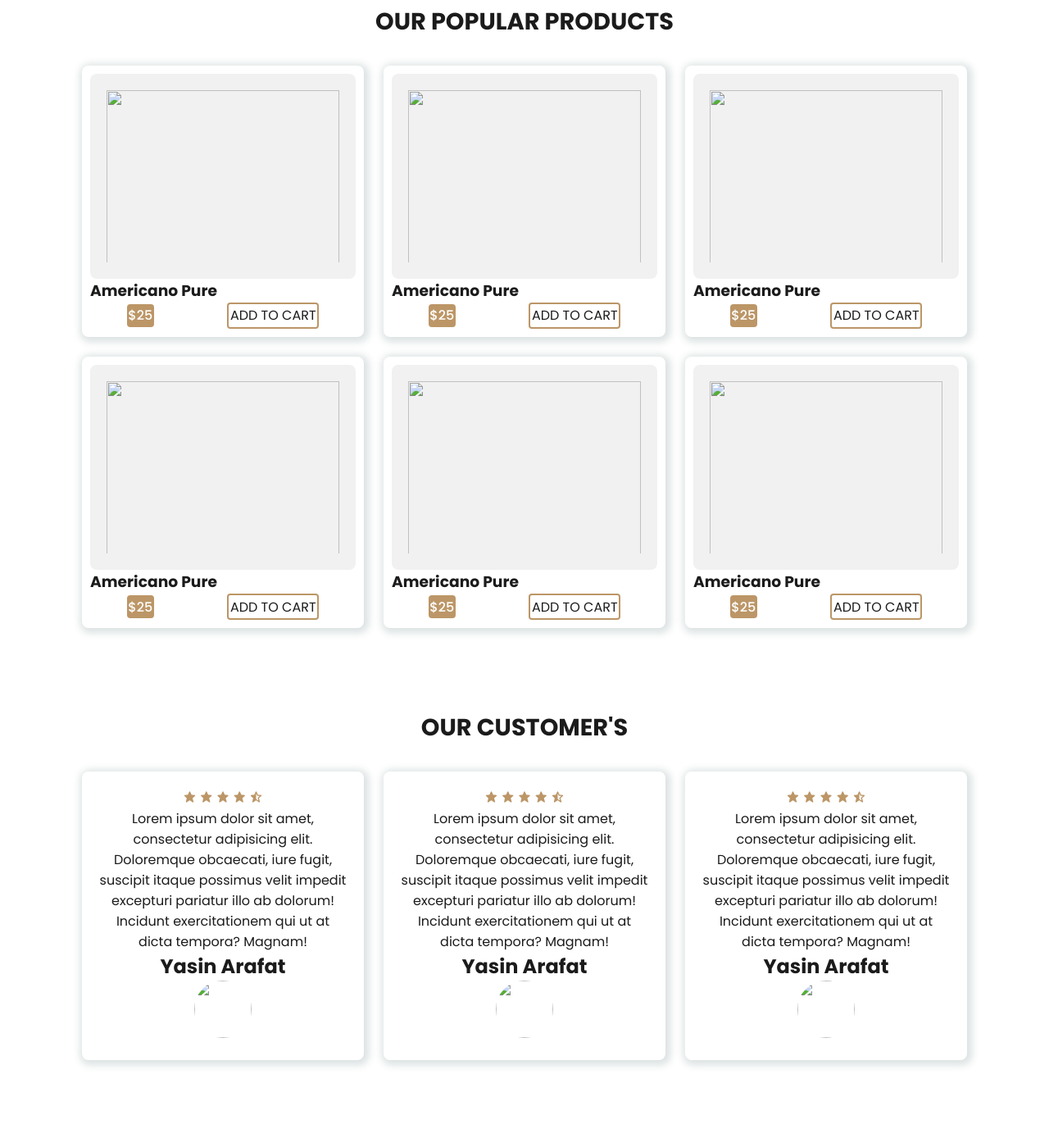
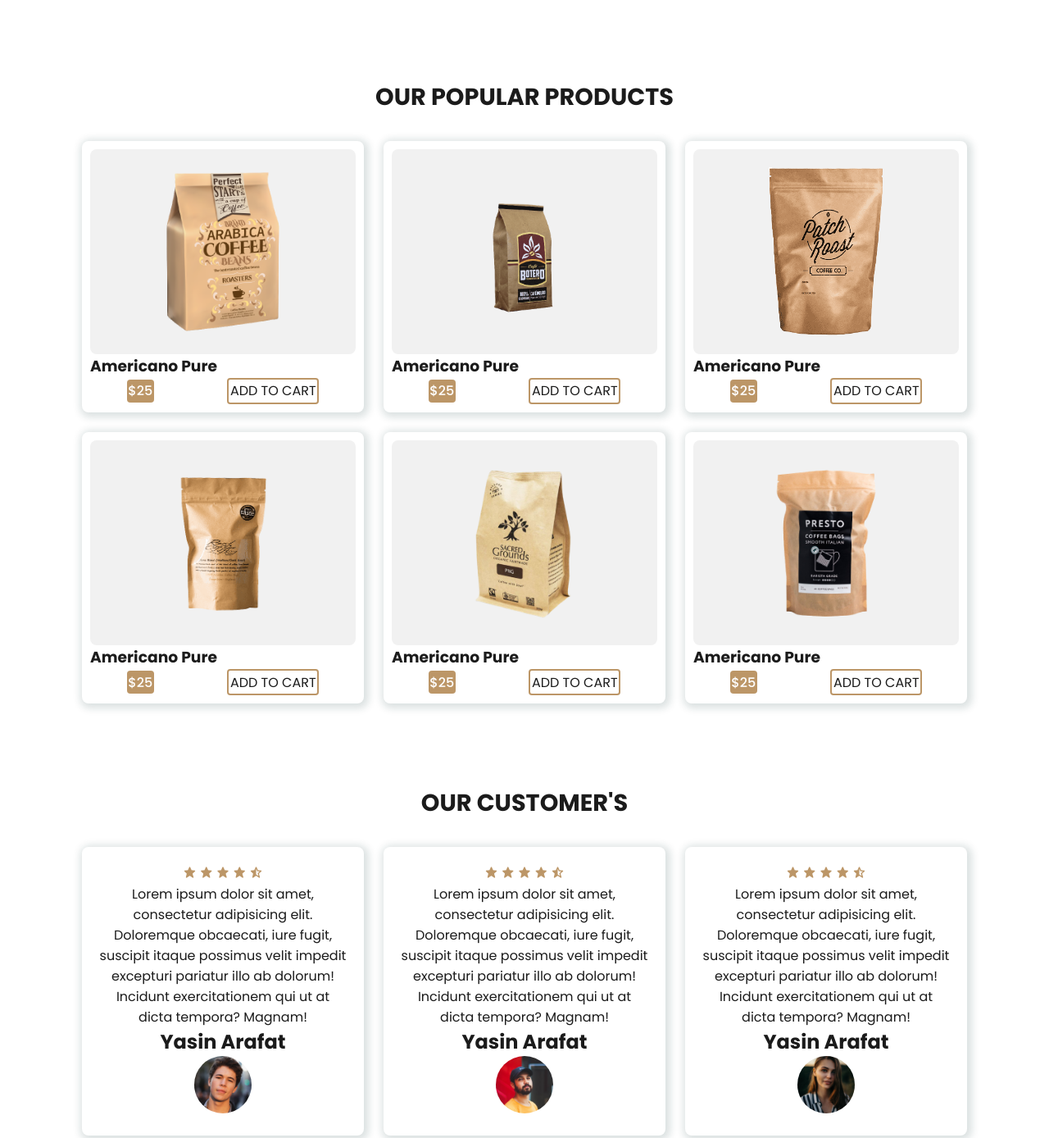
Before and after one commit to vishakhash18/Coffee-Shop-, a plain HTML site: page index.html in a window 1280 px wide. Shown: the part 1212-2600 px from the top of the page at 82% size. Drawn offline with nearby package versions, Linux system fonts and the light colour scheme; files whose address does not match are found by name.

Commit message:
Update index.html

```diff
--- a/index.html
+++ b/index.html
@@ -16,7 +16,7 @@
 <!--navbar-->
 <header>
     <a href="#" class="logo">
-        <img src="images/logo.png" alt="" >
+        <img src="./logo.png" alt="" >
     </a>
     <!--menu icon-->
     <i class='bx bx-menu' id="menu-icon"></i>
@@ -45,13 +45,13 @@
         <a href="#" class="btn">Shop Now</a>
     </div>
     <div class="home-img">
-        <img src="images/main.png" alt="" >
+        <img src="./main.png" alt="" >
     </div>
 </section>
 <!--About-->
 <section class="about" id="about">
     <div class="about-img">
-        <img src="images/about.jpg" alt="">
+        <img src="./about.jpg" alt="">
     </div>
     <div class="about-text">
         <h2>Our History</h2>
@@ -69,7 +69,7 @@
     <!--container-->
     <div class="products-container">
         <div class="box">
-            <img src="images/p1.png" alt="">
+            <img src="./p1.png" alt="">
             <h3>Americano Pure</h3>
             <div class="content">
                 <span>$25</span>
@@ -77,7 +77,7 @@
             </div>
         </div>
         <div class="box">
-            <img src="images/p2.png" alt="">
+            <img src="./p2.png" alt="">
             <h3>Americano Pure</h3>
             <div class="content">
                 <span>$25</span>
@@ -85,7 +85,7 @@
             </div>
         </div>
         <div class="box">
-            <img src="images/p3.png" alt="">
+            <img src="./p3.png" alt="">
             <h3>Americano Pure</h3>
             <div class="content">
                 <span>$25</span>
@@ -93,7 +93,7 @@
             </div>
         </div>
         <div class="box">
-            <img src="images/p4.png" alt="">
+            <img src="./p4.png" alt="">
             <h3>Americano Pure</h3>
             <div class="content">
                 <span>$25</span>
@@ -101,7 +101,7 @@
             </div>
         </div>
         <div class="box">
-            <img src="images/p5.png" alt="">
+            <img src="./p5.png" alt="">
             <h3>Americano Pure</h3>
             <div class="content">
                 <span>$25</span>
@@ -109,7 +109,7 @@
             </div>
         </div>
         <div class="box">
-            <img src="images/p6.png" alt="">
+            <img src="./p6.png" alt="">
             <h3>Americano Pure</h3>
             <div class="content">
                 <span>$25</span>
@@ -136,7 +136,7 @@
         </div>
         <p>Lorem ipsum dolor sit amet, consectetur adipisicing elit. Doloremque obcaecati, iure fugit, suscipit itaque possimus velit impedit excepturi pariatur illo ab dolorum! Incidunt exercitationem qui ut at dicta tempora? Magnam!</p>
        <h2>Yasin Arafat</h2>
-       <img src="images/rev1.jpg" alt="">
+       <img src="./rev1.jpg" alt="">
     </div>
     <div class="box">
         <div class="stars">
@@ -149,7 +149,7 @@
         </div>
         <p>Lorem ipsum dolor sit amet, consectetur adipisicing elit. Doloremque obcaecati, iure fugit, suscipit itaque possimus velit impedit excepturi pariatur illo ab dolorum! Incidunt exercitationem qui ut at dicta tempora? Magnam!</p>
        <h2>Yasin Arafat</h2>
-       <img src="images/rev2.jpg" alt="">
+       <img src="./rev2.jpg" alt="">
     </div>
     <div class="box">
         <div class="stars">
@@ -162,7 +162,7 @@
         </div>
         <p>Lorem ipsum dolor sit amet, consectetur adipisicing elit. Doloremque obcaecati, iure fugit, suscipit itaque possimus velit impedit excepturi pariatur illo ab dolorum! Incidunt exercitationem qui ut at dicta tempora? Magnam!</p>
        <h2>Yasin Arafat</h2>
-       <img src="images/rev3.jpg" alt="">
+       <img src="./rev3.jpg" alt="">
     </div>
     </div>
 </section>
```
